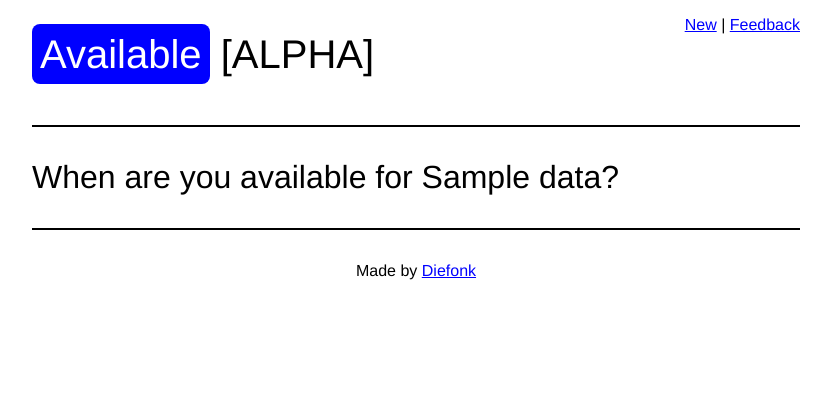
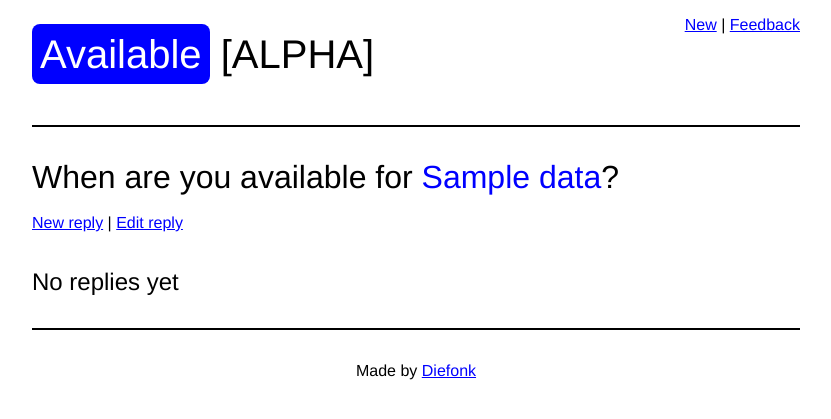
Before and after one commit to Diefonk/avail, a Flask app: template templates/schedule.html in a window 1280 px wide. Shown: the top 419 px of the page, without its empty margins (224-1055 px from the left). Run offline with Flask 2, Linux system fonts and the light colour scheme; the template is opened without the code that fills it: most values are stand-ins (such as "Sample title", 1, 10 or a date in 2020).

Commit message:
Started on ability to reply

```diff
--- a/app.py
+++ b/app.py
@@ -20,6 +20,7 @@ def post_new():
 	data["start"] = request.form["start"]
 	data["length"] = request.form["length"]
 	data["resolution"] = request.form["resolution"]
+	data["replies"] = []
 	id = str(uuid4())
 	with open("data/schedule/" + id + ".json", "w") as file:
 		dump(data, file, separators = (',', ':'))
@@ -32,7 +33,39 @@ def schedule(id):
 		return render_template("error.html", error = "Invalid ID!")
 	with open(path, "r") as file:
 		data = load(file)
-	return render_template("schedule.html", data = data)
+	return render_template("schedule.html", data = data, id = str(id), has_replies = len(data["replies"]) > 0)
+
+@app.route("/<uuid:id>/reply")
+def reply(id):
+	path = "data/schedule/" + str(id) + ".json"
+	if not exists(path):
+		return render_template("error.html", error = "Invalid ID!")
+	with open(path, "r") as file:
+		data = load(file)
+	return render_template("reply.html", data = data, id = str(id))
+
+@app.route("/<uuid:id>/edit")
+def edit(id):
+	path = "data/schedule/" + str(id) + ".json"
+	if not exists(path):
+		return render_template("error.html", error = "Invalid ID!")
+	with open(path, "r") as file:
+		data = load(file)
+	return render_template("edit.html", data = data, id = str(id))
+
+@app.route("/<uuid:id>/post-reply", methods = ["POST"])
+def post_reply(id):
+	path = "data/schedule/" + str(id) + ".json"
+	if not exists(path):
+		return render_template("error.html", error = "Invalid ID!")
+	reply = {}
+	reply["name"] = request.form["name"]
+	with open(path, "r") as file:
+		data = load(file)
+	data["replies"].append(reply)
+	with open(path, "w") as file:
+		dump(data, file, separators = (',', ':'))
+	return redirect("/" + str(id))
 
 @app.route("/feedback")
 def feedback():
--- a/templates/schedule.html
+++ b/templates/schedule.html
@@ -1,7 +1,23 @@
-{% include 'header.html' %}
+{% include "header.html" %}
 
 <main>
-	<h2>When are you available for {{ data["title"] }}?</h2>
+	<h2>When are you available for <span class="blue">{{ data["title"] }}</span>?</h2>
+	<br>
+
+	<a href="/{{ id }}/reply">New reply</a> |
+	<a href="/{{ id }}/edit">Edit reply</a>
+	<br><br><br>
+
+	{% if has_replies %}
+		<h3>Replies</h3>
+		{% for reply in data["replies"] %}
+			<br>
+			<label>{{ reply["name"] }}</label>
+			<br>
+		{% endfor %}
+	{% else %}
+		<h3>No replies yet</h3>
+	{% endif %}
 </main>
 
-{% include 'footer.html' %}
+{% include "footer.html" %}
```
Also changed, not shown: templates/edit.html (added, +12 -0 lines), templates/reply.html (added, +16 -0 lines).
